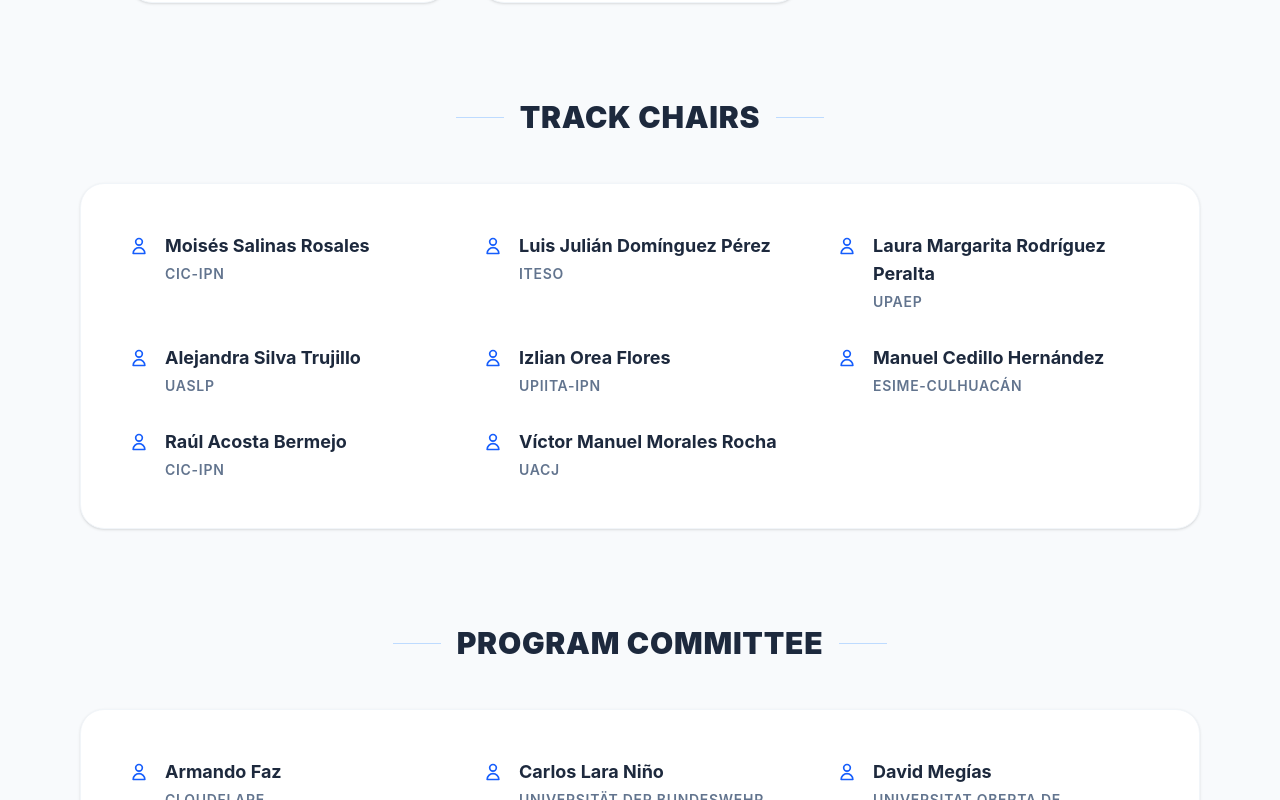
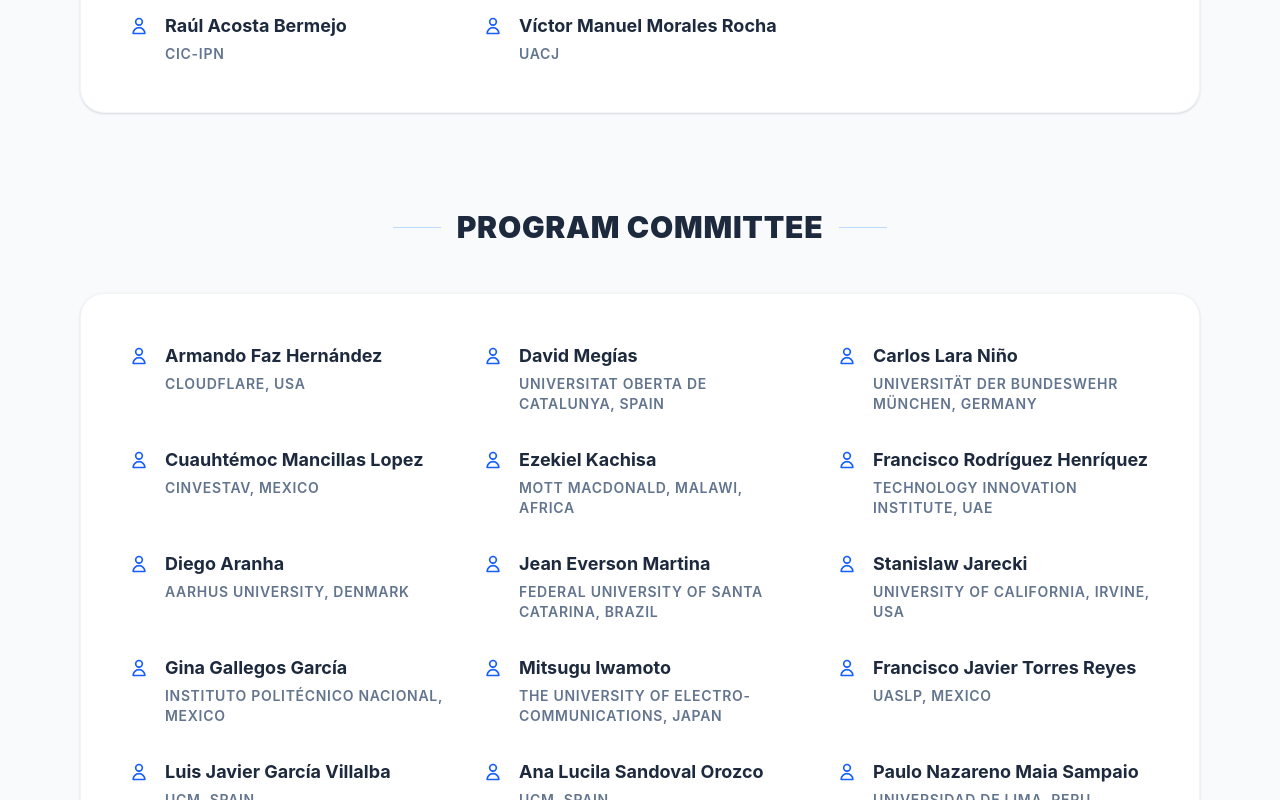
Before and after one commit to Karen616e/AMW2026, a React (Vite) app in the folder amw2026/: page /committee in a window 1280 px wide. Shown: the part 2000-2800 px from the top of the page. Built offline with nearby package versions, Linux system fonts and the light colour scheme.

Commit message:
refactory
refactory

```diff
--- a/amw2026/src/components/home/CallForPapers.jsx
+++ b/amw2026/src/components/home/CallForPapers.jsx
@@ -97,6 +97,9 @@ const CallForPapers = () => {
             <p className="text-blue-100 mb-10 text-lg max-w-2xl mx-auto">
               Join us in Mexico City and present your research to a global audience of cybersecurity experts.
             </p>
+            <p className="text-blue-100 mb-10 text-lg max-w-2xl mx-auto">
+              CMT submission link will be coming shortly
+            </p>
             <a
               href="#submission"
               className="inline-flex items-center gap-3 bg-white text-blue-600 px-10 py-4 rounded-full font-black text-xl hover:bg-blue-50 transition-all shadow-lg hover:scale-105 active:scale-95"
@@ -106,6 +109,11 @@ const CallForPapers = () => {
                 <path strokeLinecap="round" strokeLinejoin="round" strokeWidth="3" d="M14 5l7 7m0 0l-7 7m7-7H3" />
               </svg>
             </a>
+
+           <p className="text-blue-100 mt-12 mb-10 text-lg max-w-2xl mx-auto">
+              The Microsoft CMT service was used for managing the peer-reviewing process for this conference. This service was provided for free by Microsoft and they bore all expenses, including costs for Azure cloud services as well as for software development and support.
+            </p>
+
           </div>
         </div>
 
--- a/amw2026/src/components/home/Organization.jsx
+++ b/amw2026/src/components/home/Organization.jsx
@@ -1,12 +1,5 @@
 import React from 'react';
 import { organizationData } from '../../data/organization';
-
-// Función para obtener las iniciales del nombre
-const getInitials = (name) => {
-  const parts = name.trim().split(' ');
-  if (parts.length === 1) return parts[0].charAt(0).toUpperCase();
-  return (parts[0].charAt(0) + parts[1].charAt(0)).toUpperCase();
-};
 
 const Organization = () => {
   return (
@@ -54,13 +47,6 @@ const Organization = () => {
                         {/* Decoración de fondo sutil */}
                         <div className="absolute top-0 right-0 w-24 h-24 bg-blue-50 dark:bg-blue-900/10 rounded-bl-full -mr-4 -mt-4 transition-transform group-hover:scale-110"></div>
 
-                        {/* Avatar Tipográfico */}
-                        <div className="relative mb-6 inline-flex items-center justify-center w-20 h-20 rounded-2xl bg-slate-50 dark:bg-slate-900 border-2 border-slate-100 dark:border-slate-700 group-hover:bg-blue-600 group-hover:border-blue-600 transition-colors duration-300 shadow-sm z-10">
-                          <span className="text-2xl font-black text-blue-600 dark:text-blue-400 group-hover:text-white transition-colors">
-                            {getInitials(member.name)}
-                          </span>
-                        </div>
-
                         <div className="relative z-10">
                           <h4 className="font-bold text-xl text-slate-800 dark:text-white mb-2 group-hover:text-blue-700 dark:group-hover:text-blue-400 transition-colors">
                             {member.name}
--- a/amw2026/src/data/organization.js
+++ b/amw2026/src/data/organization.js
@@ -17,7 +17,7 @@ export const organizationData = [
     ]
   },
   {
-    role: "Tutorial & Workshop Chair",
+    role: "Tutorial Chair",
     members: [
       { name: "Raúl Monroy", affiliation: "Tec de Monterrey", image: "https://via.placeholder.com/150" },
       { name: "Jorge Rodríguez", affiliation: "Tec de Monterrey", image: "https://via.placeholder.com/150" }
@@ -46,29 +46,39 @@ export const organizationData = [
   {
     role: "Program Committee",
     members: [
-      { name: "Armando Faz", affiliation: "Cloudflare" },
-      { name: "Carlos Lara Niño", affiliation: "Universität der Bundeswehr München" },
-      { name: "David Megías", affiliation: "Universitat Oberta de Catalunya (UOC)" },
-      { name: "Francisco Javier Torres Reyes", affiliation: "UASLP" },
-      { name: "Luis Javier García Villalba", affiliation: "UCM" },
-      { name: "Ana Lucila Sandoval Orozco", affiliation: "UCM" },
-      { name: "Paulo Nazareno Maia Sampaio", affiliation: "Universidad de Lima (ULima), Perú" },
-      { name: "Éldman de Oliveira Nunes", affiliation: "University Center, Brazil" },
-      { name: "Gustavo Betarte", affiliation: "Universidad de la República Uruguay" },
-      { name: "Victor Sanchez", affiliation: "University of Warwick" },
-      { name: "Mauro Barni", affiliation: "University of Siena" },
-      { name: "Thomas Shortell", affiliation: "Drexel University" },
-      { name: "Ali Shokoufandeh", affiliation: "Drexel University" },
-      { name: "Yang Cheng-Ying", affiliation: "University of Taipei" },
-      { name: "Hwang Min-Shiang", affiliation: "Asia University" },
-      { name: "Robert H. Morelos-Zaragoza", affiliation: "San José State University" },
-      { name: "Weitong Chen", affiliation: "Nanjing Normal University" },
-      { name: "Anja Keskinarkaus", affiliation: "University of Oulu" },
-      { name: "Minoru Kuribayashi", affiliation: "Okayama University" },
-      { name: "KokSheik Wong", affiliation: "Monash University Malaysia" },
-      { name: "Yongwei Wang", affiliation: "University of British Columbia" },
-      { name: "Z. Jane Wang", affiliation: "University of British Columbia" },
-      { name: "Hamid Palangi", affiliation: "Microsoft Research AI" }
+      { name: "Armando Faz Hernández", affiliation: "Cloudflare, USA" },
+      { name: "David Megías", affiliation: "Universitat Oberta de Catalunya, Spain" },
+      { name: "Carlos Lara Niño", affiliation: "Universität der Bundeswehr München, Germany" },
+      { name: "Cuauhtémoc Mancillas Lopez", affiliation: "Cinvestav, Mexico" },
+      { name: "Ezekiel Kachisa", affiliation: "Mott MacDonald, Malawi, Africa" },
+      { name: "Francisco Rodríguez Henríquez", affiliation: "Technology Innovation Institute, UAE" },
+      { name: "Diego Aranha", affiliation: "Aarhus University, Denmark" },
+      { name: "Jean Everson Martina", affiliation: "Federal University of Santa Catarina, Brazil" },
+      { name: "Stanislaw Jarecki", affiliation: "University of California, Irvine, USA" },
+      { name: "Gina Gallegos García", affiliation: "Instituto Politécnico Nacional, Mexico" },
+      { name: "Mitsugu Iwamoto", affiliation: "The University of Electro-Communications, Japan" },
+      { name: "Francisco Javier Torres Reyes", affiliation: "UASLP, Mexico" },
+      { name: "Luis Javier García Villalba", affiliation: "UCM, Spain" },
+      { name: "Ana Lucila Sandoval Orozco", affiliation: "UCM, Spain" },
+      { name: "Paulo Nazareno Maia Sampaio", affiliation: "Universidad de Lima, Peru" },
+      { name: "Éldman de Oliveira Nunes", affiliation: "SENAI/CIMATEC University Center, Brazil" },
+      { name: "Eleazar Aguirre Anaya", affiliation: "IPN, Mexico" },
+      { name: "Gustavo Betarte", affiliation: "Universidad de la República, Uruguay" },
+      { name: "Raul Monroy Borja", affiliation: "Tecnológico de Monterrey, Mexico" },
+      { name: "Victor Sanchez", affiliation: "University of Warwick, United Kingdom" },
+      { name: "Mauro Barni", affiliation: "University of Siena, Italy" },
+      { name: "Thomas Shortell", affiliation: "Drexel University, USA" },
+      { name: "Ali Shokoufandeh", affiliation: "Drexel University, USA" },
+      { name: "Yang Cheng-Ying", affiliation: "University of Taipei, Taiwan" },
+      { name: "Hwang Min-Shiang", affiliation: "Asia University, Taiwan" },
+      { name: "Robert H. Morelos-Zaragoza", affiliation: "San José State University, USA" },
+      { name: "Weitong Chen", affiliation: "Nanjing Normal University, China" },
+      { name: "Anja Keskinarkaus", affiliation: "University of Oulu, Finland" },
+      { name: "Minoru Kuribayashi", affiliation: "Okayama University, Japan" },
+      { name: "KokSheik Wong", affiliation: "Monash University Malaysia, Malaysia" },
+      { name: "Yongwei Wang", affiliation: "University of British Columbia, Canada" },
+      { name: "Z. Jane Wang", affiliation: "University of British Columbia, Canada" },
+      { name: "Hamid Palangi", affiliation: "Microsoft Research AI, USA" }
     ]
   }
 ];
--- a/package.json
+++ b/package.json
@@ -1,5 +1,8 @@
 {
   "dependencies": {
     "react-icons": "^5.5.0"
+  },
+  "scripts": {
+    "build": "vite build"
   }
 }
```
Also changed, not shown: amw2026/src/components/home/DatesTable.jsx (+28 -69 lines), 1 other file (tests, documents, lock files or other folders).
